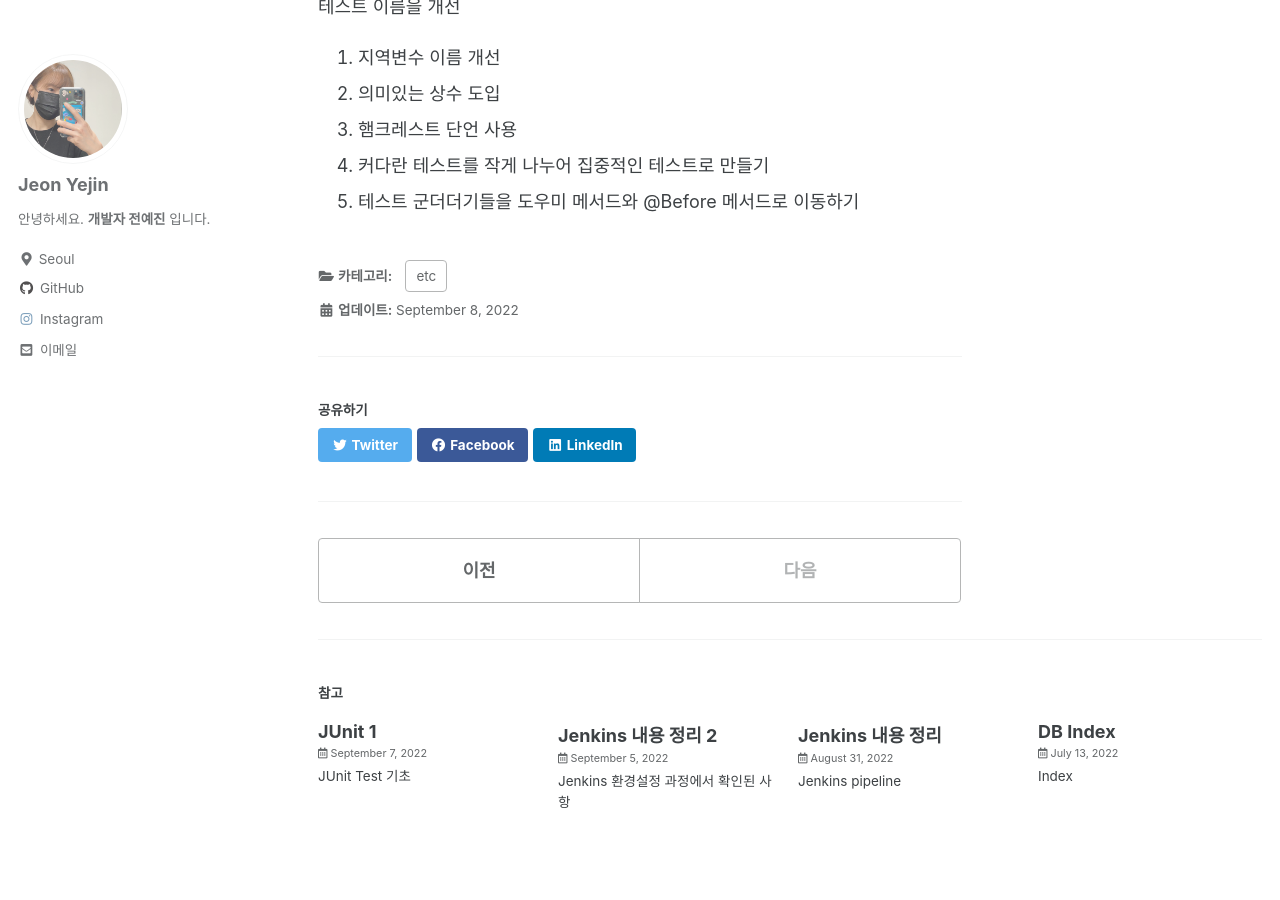
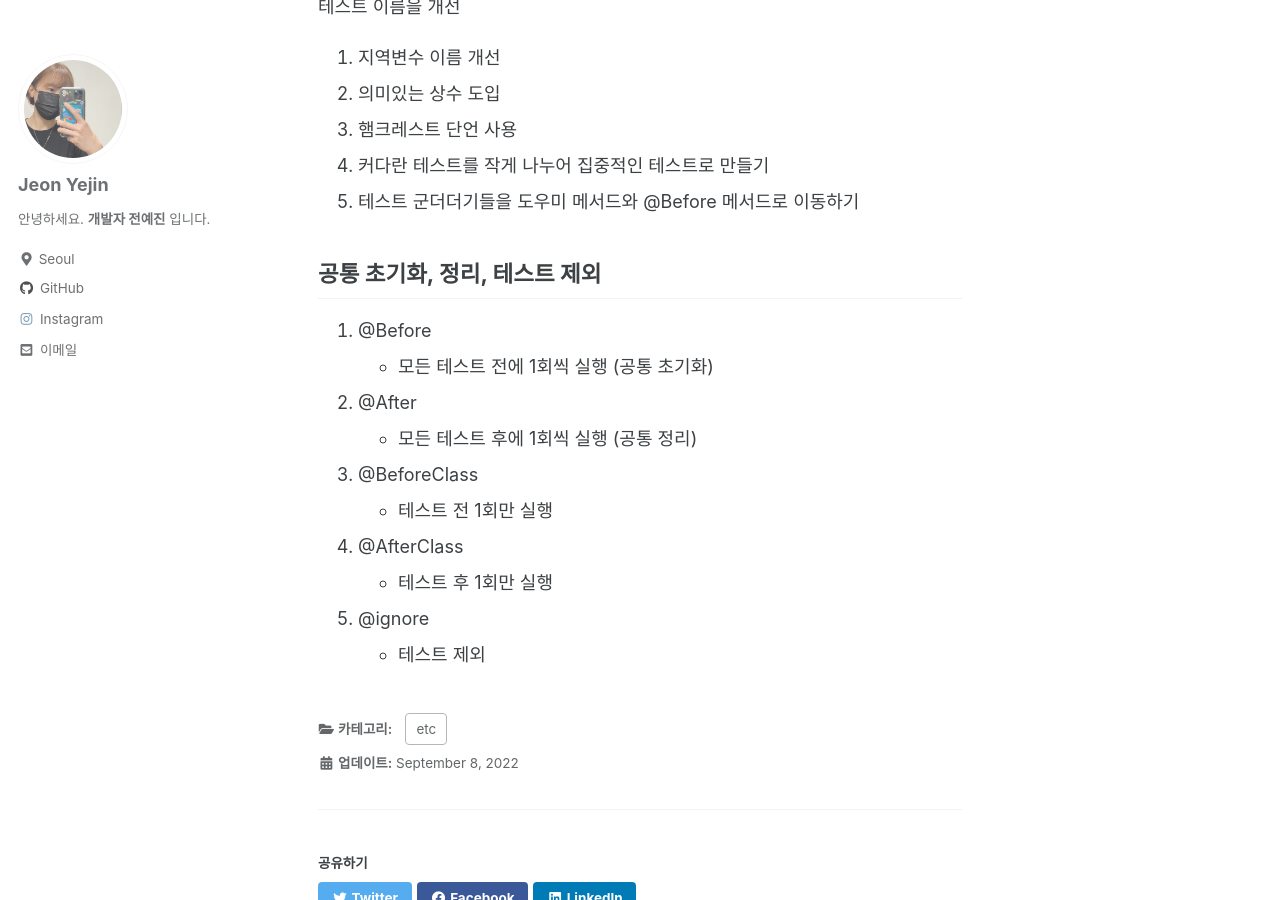
Before and after one commit to yejin-jeon-developer/git-page, a Jekyll site: the page built from _posts/etc/2022-09-08-JUnit-2.md, in a window 1280 px wide and 900 px high, scrolled down 1501 px. Built offline with Jekyll 4.4.1, drawn with Linux system fonts in a browser that asks for light colours; cached includes are drawn as plain includes.

Commit message:
post 내용 추가

```diff
--- a/_posts/etc/2022-09-08-JUnit-2.md
+++ b/_posts/etc/2022-09-08-JUnit-2.md
@@ -38,3 +38,15 @@ categories:
 3. 햄크레스트 단언 사용
 4. 커다란 테스트를 작게 나누어 집중적인 테스트로 만들기
 5. 테스트 군더더기들을 도우미 메서드와 @Before 메서드로 이동하기
+
+## 공통 초기화, 정리, 테스트 제외
+1. @Before
++ 모든 테스트 전에 1회씩 실행 (공통 초기화)
+2. @After
++ 모든 테스트 후에 1회씩 실행 (공통 정리)
+3. @BeforeClass
++ 테스트 전 1회만 실행
+4. @AfterClass
++ 테스트 후 1회만 실행
+5. @ignore
++ 테스트 제외
```
